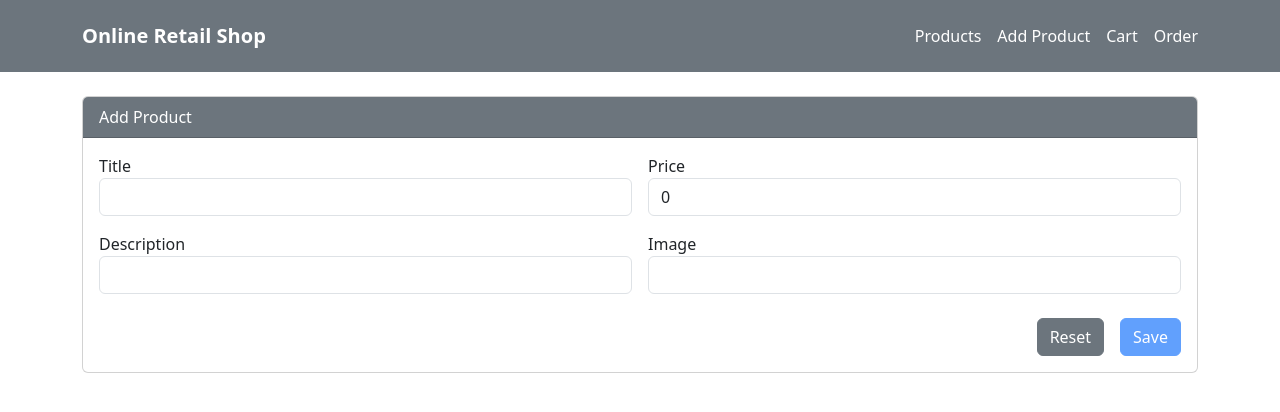
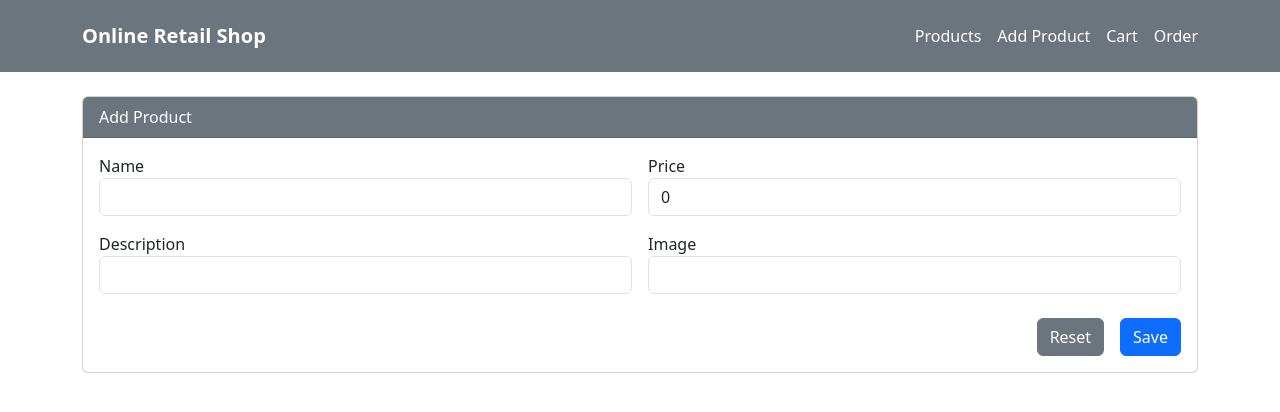
Before and after one commit to Threshik/online-retail-shop, an Angular app: page /add-product in a window 1280 px wide. Shown: the top 412 px of the page. Built offline with nearby package versions, Linux system fonts and the light colour scheme.

Commit message:
made some validations in reactive form - add product

```diff
--- a/src/app/components/add-product/add-product.html
+++ b/src/app/components/add-product/add-product.html
@@ -1,42 +1,50 @@
 <div class="row">
   <div class="col">
     <div class="card">
-            <div class="card-header bg-secondary text-white">
-                Add Product
-            </div>
+      <div class="card-header bg-secondary text-white">Add Product</div>
       <div class="card-body">
         <form [formGroup]="productAddForm">
           <div class="row g-3">
-
             <div class="col-md-6">
-                            <label for="">Title</label>
-                            <input type="text" class="form-control" formControlName="name">
+              <label for="">Name</label>
+              <input type="text" class="form-control" formControlName="name" />
+              @if(productAddForm.get('name')?.invalid && productAddForm.get('name')?.touched){
+              <div class="text-danger">Name is required</div>
+              }
             </div>
             <div class="col-md-6">
               <label for="">Price</label>
-                            <input type="text" class="form-control" formControlName="price">
+              <input type="text" class="form-control" formControlName="price" />
+              @if(productAddForm.get('price')?.invalid && productAddForm.get('price')?.touched){
+              <div class="text-danger">Price is required</div>
+
+              }
             </div>
             <div class="col-md-6">
               <label for="">Description</label>
-                            <input type="text" class="form-control" formControlName="description">
+              <input type="text" class="form-control" formControlName="description" />
+              @if(productAddForm.get('description')?.invalid &&
+              productAddForm.get('description')?.touched){
+              <div class="text-danger">Description is required</div>
+
+              }
             </div>
 
             <div class="col-md-6">
               <label for="">Image</label>
-                            <input type="text" class="form-control" formControlName="image">
+              <input type="text" class="form-control" formControlName="image" />
+              @if(productAddForm.get('image')?.invalid && productAddForm.get('image')?.touched){
+              <div class="text-danger">Image is required</div>
+
+              }
             </div>
-
           </div>
           <div class="d-flex justify-content-end gap-3 mt-4">
             <button class="btn btn-secondary" (click)="onReset()">Reset</button>
 
-                        <button class="btn btn-primary" (click)="addProducts()"
-                            [disabled]="productAddForm.invalid">Save</button>
-
+            <button class="btn btn-primary" (click)="addProducts()">Save</button>
           </div>
         </form>
-
-
       </div>
     </div>
   </div>
--- a/src/app/components/add-product/add-product.ts
+++ b/src/app/components/add-product/add-product.ts
@@ -3,10 +3,11 @@ import { Component, inject, OnInit, Signal, signal } from '@angular/core';
 import { FormControl, FormGroup, FormsModule, ReactiveFormsModule, Validators } from '@angular/forms';
 import { Router } from '@angular/router';
 import { environment } from '../../../environments/environment';
+import { CommonModule } from '@angular/common';
 
 @Component({
   selector: 'app-add-product',
-  imports: [ReactiveFormsModule],
+  imports: [ReactiveFormsModule, CommonModule],
   templateUrl: './add-product.html',
   styleUrl: './add-product.css'
 })
--- a/src/app/components/cart/cart.html
+++ b/src/app/components/cart/cart.html
@@ -1,12 +1,12 @@
 <div class="row">
 
 
-    @if (cartItemList.length > 0) {
+    @if (cartItems.length > 0) {
     <div class="col-12 d-flex justify-content-end mb-3 gap-4">
         <button class="btn btn-outline-danger" (click)="clearCart()">Clear Cart</button>
         <button class="btn btn-outline-secondary" (click)="navigate()">Checkout</button>
     </div>
-    @for (item of cartItemList; track $index) {
+    @for (item of cartItems; track $index) {
     <div class="col-md-4 mb-4">
         <div class="card h-100 shadow-sm">
             <img [src]="item.product.image" class="card-img-top p-3" [alt]="item.product.name"
```
Lines whose indentation alone changed are shown as unchanged.
